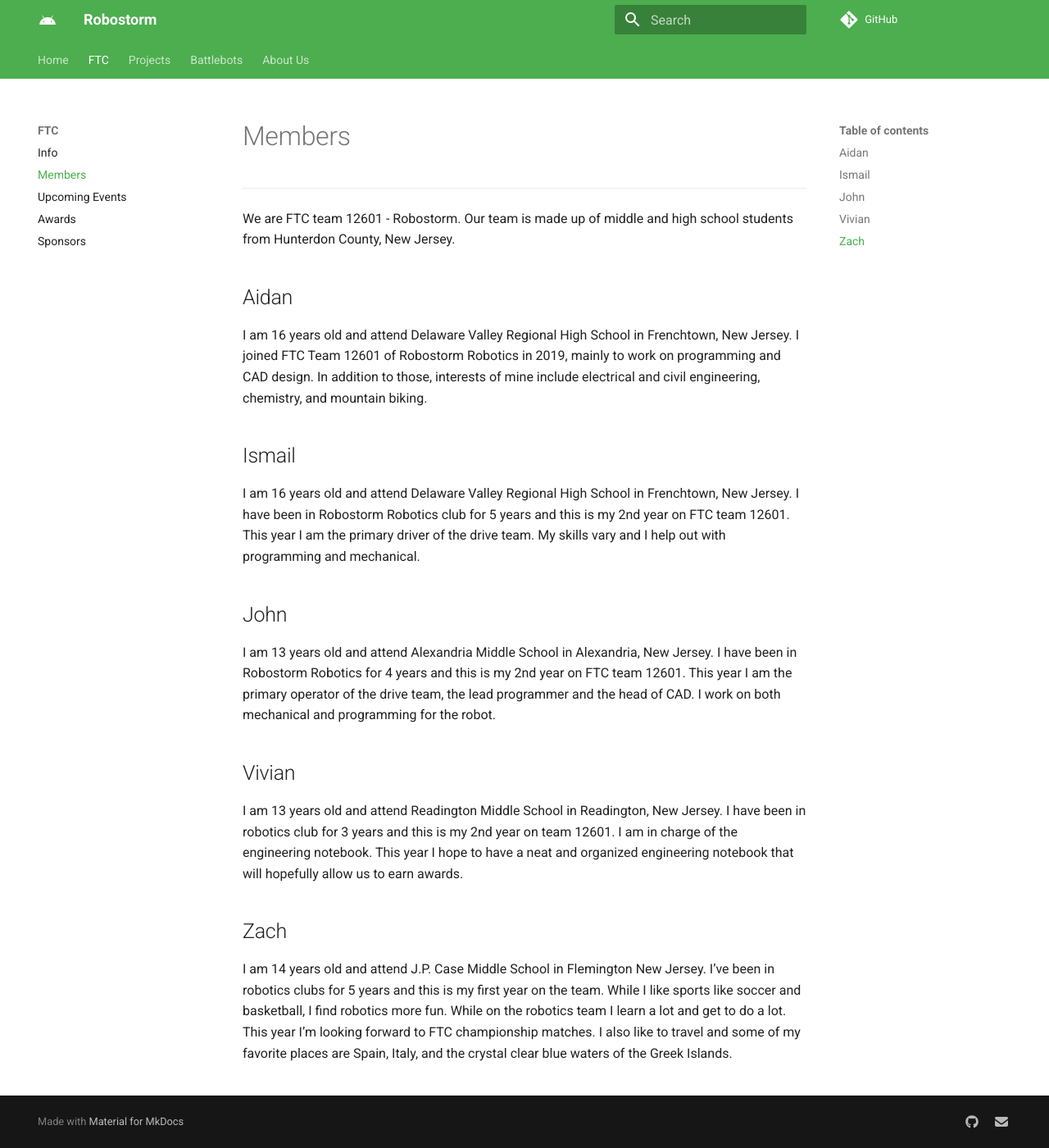
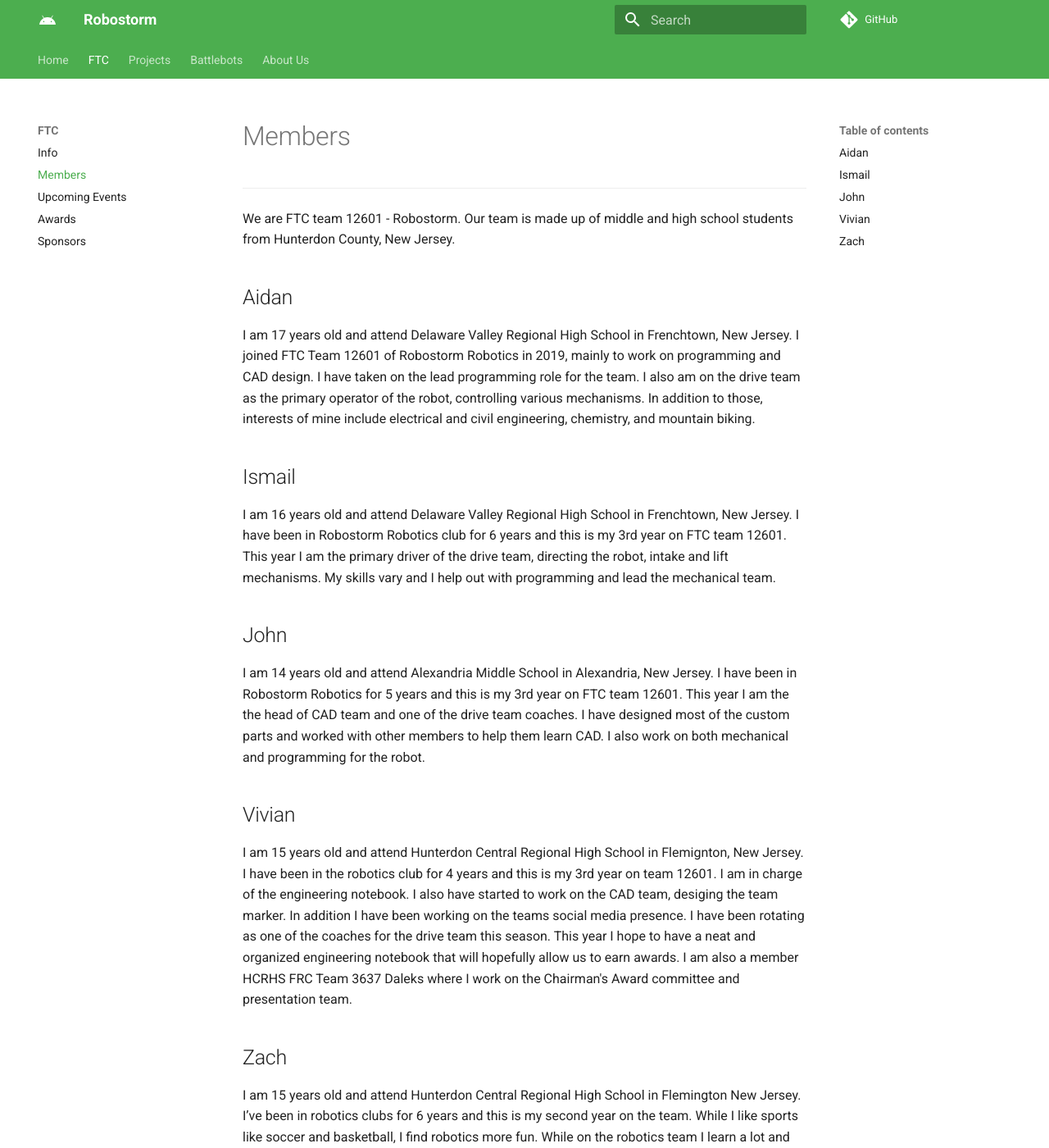
Before and after one commit to Robostorm/Website, an MkDocs documentation site: the page built from docs/FTC/members.md, in a window 1280 px wide and 1400 px high. Shown: the whole window at 82% size. Built offline with MkDocs 1.6.1 and Material for MkDocs 9.7.7, drawn with Linux system fonts in a browser that asks for light colours; some of the changed text lies outside the part shown.

Commit message:
Update members.md

```diff
--- a/docs/FTC/members.md
+++ b/docs/FTC/members.md
@@ -4,16 +4,16 @@
 We are FTC team 12601 - Robostorm. Our team is made up of middle and high school students from Hunterdon County, New Jersey.
 
 ## Aidan
-I am 16 years old and attend Delaware Valley Regional High School in Frenchtown, New Jersey. I joined FTC Team 12601 of Robostorm Robotics in 2019, mainly to work on programming and CAD design. In addition to those, interests of mine include electrical and civil engineering, chemistry, and mountain biking.
+I am 17 years old and attend Delaware Valley Regional High School in Frenchtown, New Jersey. I joined FTC Team 12601 of Robostorm Robotics in 2019, mainly to work on programming and CAD design. I have taken on the lead programming role for the team. I also am on the drive team as the primary operator of the robot, controlling various mechanisms. In addition to those, interests of mine include electrical and civil engineering, chemistry, and mountain biking.
 
 ## Ismail
-I am 16 years old and attend Delaware Valley Regional High School in Frenchtown, New Jersey. I have been in Robostorm Robotics club for 5 years and this is my 2nd year on FTC team 12601. This year I am the primary driver of the drive team. My skills vary and I help out with programming and mechanical.
+I am 16 years old and attend Delaware Valley Regional High School in Frenchtown, New Jersey. I have been in Robostorm Robotics club for 6 years and this is my 3rd year on FTC team 12601. This year I am the primary driver of the drive team, directing the robot, intake and lift mechanisms. My skills vary and I help out with programming and lead the mechanical team.
 
 ## John
-I am 13 years old and attend Alexandria Middle School in Alexandria, New Jersey.  I have been in Robostorm Robotics for 4 years and this is my 2nd year on FTC team 12601.  This year I am the primary operator of the drive team, the lead programmer and the head of CAD.  I work on both mechanical and programming for the robot.
+I am 14 years old and attend Alexandria Middle School in Alexandria, New Jersey.  I have been in Robostorm Robotics for 5 years and this is my 3rd year on FTC team 12601.  This year I am the the head of CAD team and one of the drive team coaches. I have designed most of the custom parts and worked with other members to help them learn CAD.  I also work on both mechanical and programming for the robot.
 
 ## Vivian
-I am 13 years old and attend Readington Middle School in Readington, New Jersey. I have been in robotics club for 3 years and this is my 2nd year on team 12601. I am in charge of the engineering notebook. This year I hope to have a neat and organized engineering notebook that will hopefully allow us to earn awards.
+I am 15 years old and attend Hunterdon Central Regional High School in Flemignton, New Jersey. I have been in the robotics club for 4 years and this is my 3rd year on team 12601. I am in charge of the engineering notebook. I also have started to work on the CAD team, desiging the team marker. In addition I have been working on the teams social media presence. I have been rotating as one of the coaches for the drive team this season. This year I hope to have a neat and organized engineering notebook that will hopefully allow us to earn awards. I am also a member HCRHS FRC Team 3637 Daleks where I work on the Chairman's Award committee and presentation team.
 
 ## Zach
-I am 14 years old and attend J.P. Case Middle School in Flemington New Jersey.  I’ve been in robotics clubs for 5 years and this is my first year on the team.  While I like sports like soccer and basketball, I find robotics more fun.  While on the robotics team I learn a lot and get to do a lot.  This year I’m looking forward to FTC championship matches.  I also like to travel and some of my favorite places are Spain, Italy, and the crystal clear blue waters of the Greek Islands.
+I am 15 years old and attend Hunterdon Central Regional High School in Flemington New Jersey.  I’ve been in robotics clubs for 6 years and this is my second year on the team.  While I like sports like soccer and basketball, I find robotics more fun.  While on the robotics team I learn a lot and get to do a lot.  This year I’m looking forward to FTC championship matches.  I am the human player on the drive team. I have been working on the mechanical team building several of the initial and prototype mechanisms that the robot uses. I also like to travel and some of my favorite places are Spain, Italy, and the crystal clear blue waters of the Greek Islands.
```
